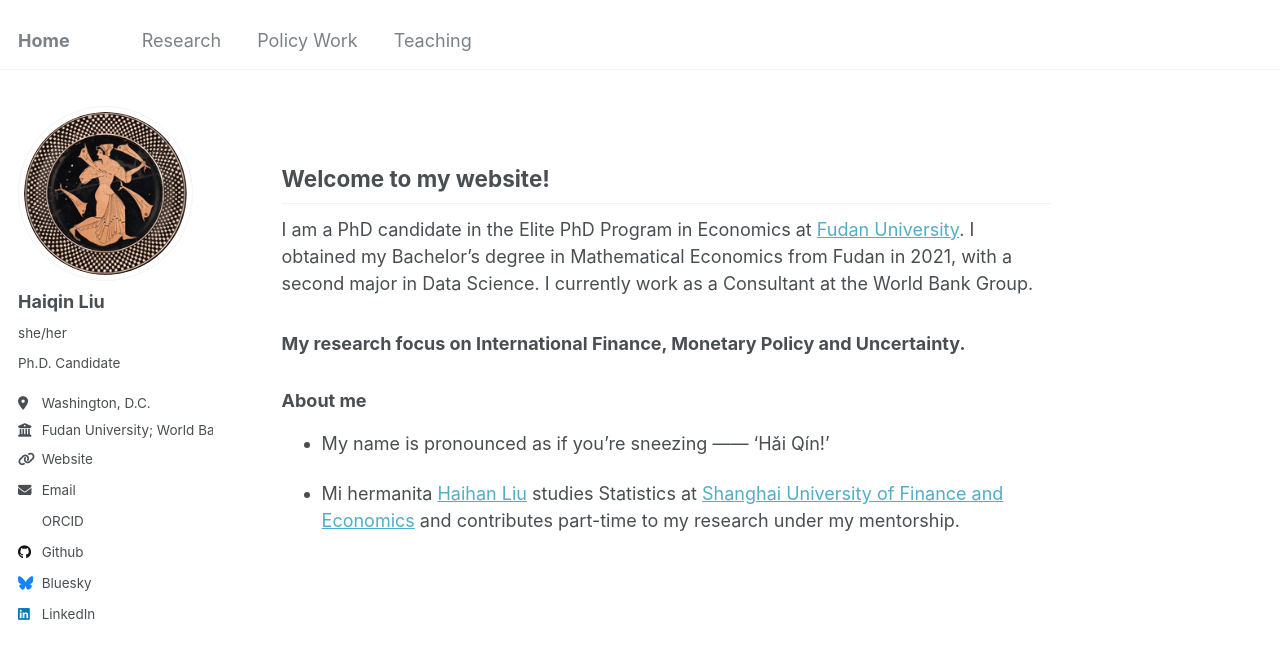
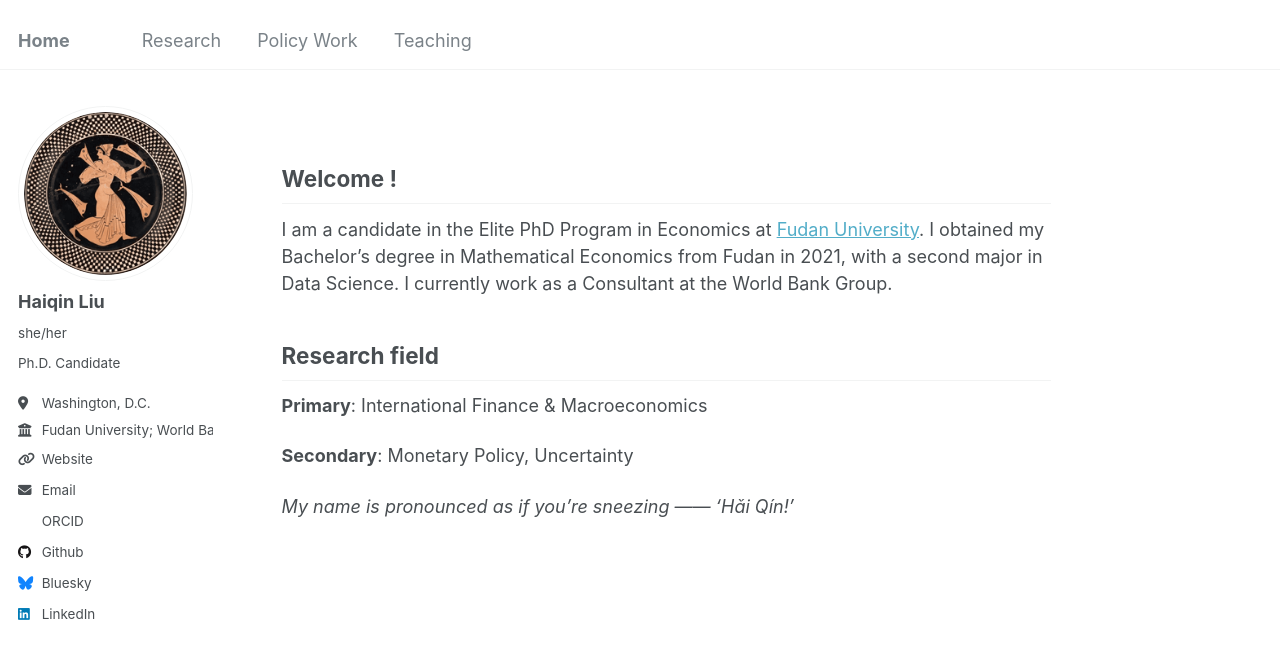
Before and after one commit to liuhaiqinFDU/liuhaiqinFDU.github.io, a Jekyll site: the page built from about.md, in a window 1280 px wide. Shown: the top 659 px of the page. Built offline with Jekyll 4.4.1, drawn with Linux system fonts in a browser that asks for light colours; some web fonts are replaced.

Commit message:
Update about.md

```diff
--- a/about.md
+++ b/about.md
@@ -7,20 +7,24 @@
   - /about.html
 ---
 
-## Welcome to my website!
+## Welcome !
 
-I am a PhD candidate in the Elite PhD Program in Economics at [Fudan University](https://www.fudan.edu.cn/en/). I obtained my Bachelor’s degree in Mathematical Economics from Fudan in 2021, with a second major in Data Science. I currently work as a Consultant at the World Bank Group.
+I am a candidate in the Elite PhD Program in Economics at [Fudan University](https://www.fudan.edu.cn/en/). I obtained my Bachelor’s degree in Mathematical Economics from Fudan in 2021, with a second major in Data Science. I currently work as a Consultant at the World Bank Group.
 
 
 
-### My research focus on International Finance, Monetary Policy and Uncertainty.
+## Research field
+
+**Primary**: International Finance & Macroeconomics
+
+**Secondary**: Monetary Policy, Uncertainty
 
 
 
-### About me
 
-- My name is pronounced as if you're sneezing —— 'Hǎi Qín!'
 
-- Mi hermanita [Haihan Liu](https://github.com/GraceHanLiu) studies Statistics at [Shanghai University of Finance and Economics](https://english.sufe.edu.cn/) and contributes part-time to my research under my mentorship.
+*My name is pronounced as if you're sneezing —— 'Hǎi Qín!'*
+
+<!-- Mi hermanita [Haihan Liu](https://github.com/GraceHanLiu) studies Statistics at [Shanghai University of Finance and Economics](https://english.sufe.edu.cn/) and contributes part-time to my research under my mentorship. -->
 
 <!-- Whenever you sneeze, you're calling my name <=..=> -->
```
